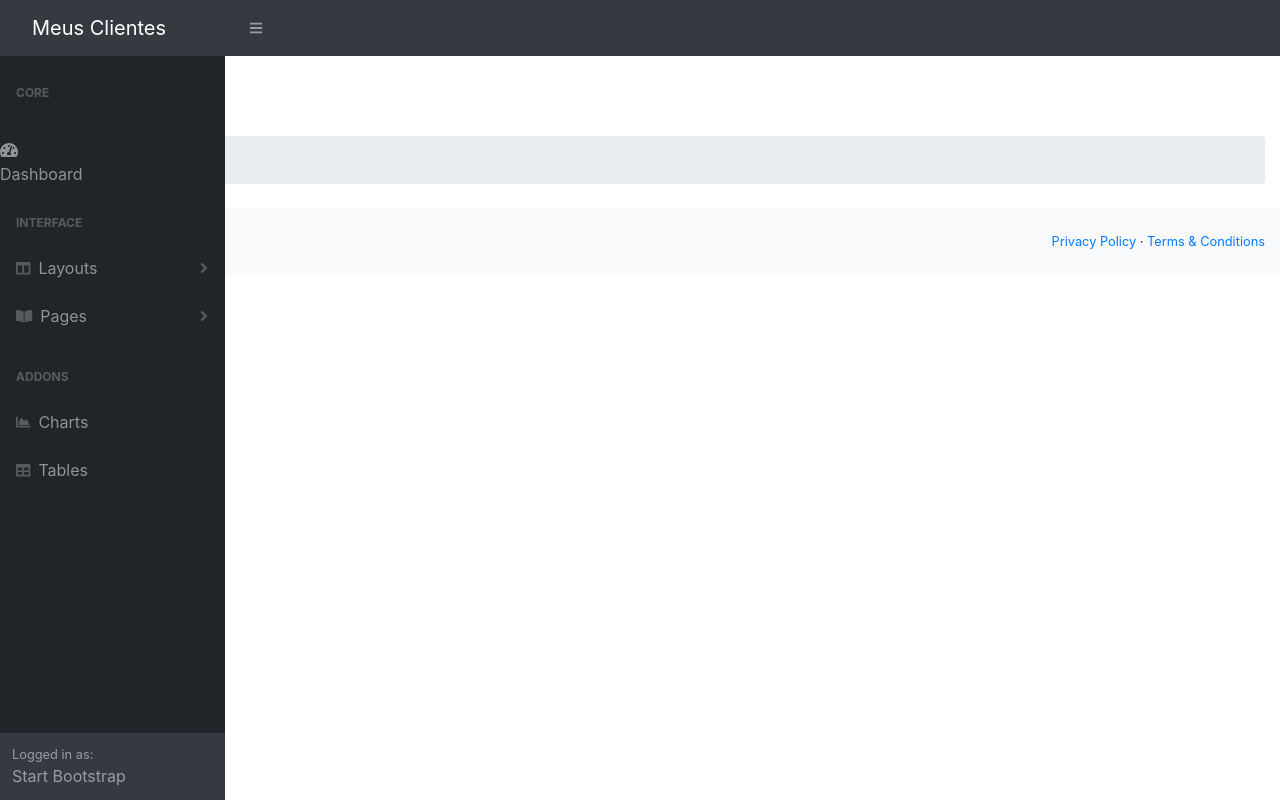
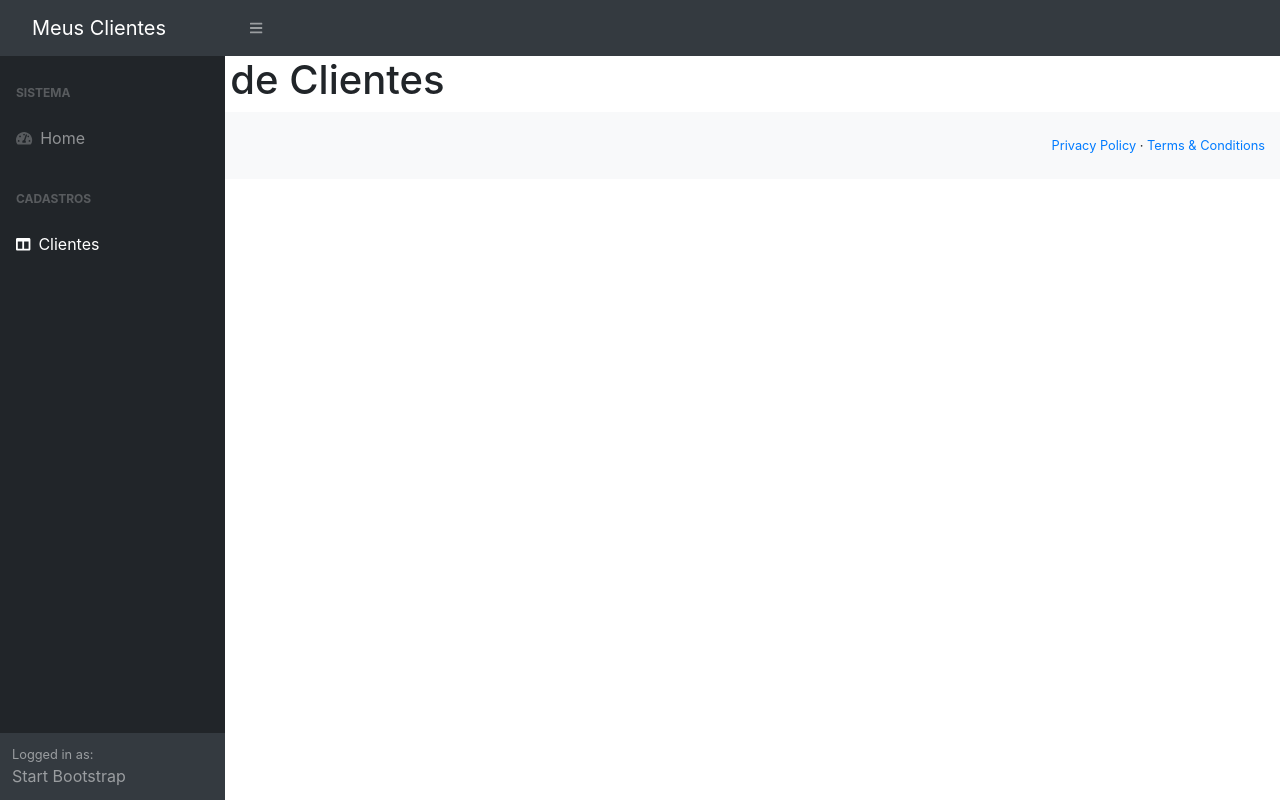
Before and after one commit to RodrigoFernandes79/Projeto-Vendas-Front-End, an Angular app: page /clientes-forms in a window 1280 px wide. Before the commit this address led to /. Built offline with nearby package versions, Linux system fonts and the light colour scheme.

Commit message:
Configurando navegação através das Rotas;

```diff
--- a/src/app/app-routing.module.ts
+++ b/src/app/app-routing.module.ts
@@ -1,7 +1,9 @@
 import { NgModule } from '@angular/core';
 import { Routes, RouterModule } from '@angular/router';
-
-const routes: Routes = [];
+import { HomeComponent } from './home/home.component';
+const routes: Routes = [
+  {path:'home', component: HomeComponent}
+];
 
 @NgModule({
   imports: [RouterModule.forRoot(routes)],
--- a/src/app/app.component.html
+++ b/src/app/app.component.html
@@ -4,7 +4,7 @@
     <div id="layoutSidenav_content">
         <main>
             <div class="container-fluid">
-                <app-home></app-home>
+                <router-outlet></router-outlet>
             </div>
             <footer class="py-4 bg-light mt-auto">
                 <div class="container-fluid">
--- a/src/app/app.module.ts
+++ b/src/app/app.module.ts
@@ -2,9 +2,11 @@ import { BrowserModule } from '@angular/platform-browser';
 import { NgModule } from '@angular/core';
 import { AppRoutingModule } from './app-routing.module';
 import { TemplateModule } from './template/template.module';
+import { ClientesModule } from './clientes/clientes.module';
 
 import { AppComponent } from './app.component';
 import { HomeComponent } from './home/home.component';
+
 
 
 
@@ -20,7 +22,8 @@ import { HomeComponent } from './home/home.component';
   imports: [
     BrowserModule,
     AppRoutingModule,
-    TemplateModule
+    TemplateModule,
+    ClientesModule
   ],
   providers: [],
   bootstrap: [AppComponent]
--- a/src/app/clientes/clientes-forms/clientes-forms.component.html
+++ b/src/app/clientes/clientes-forms/clientes-forms.component.html
@@ -1 +1 @@
-<p>clientes-forms works!</p>
+<h1>Formulário de Clientes</h1>
--- a/src/app/clientes/clientes-routing.module.ts
+++ b/src/app/clientes/clientes-routing.module.ts
@@ -1,7 +1,9 @@
 import { NgModule } from '@angular/core';
 import { Routes, RouterModule } from '@angular/router';
-
-const routes: Routes = [];
+import { ClientesFormsComponent } from './clientes-forms/clientes-forms.component';
+const routes: Routes = [
+  {path:'clientes-forms' , component: ClientesFormsComponent}
+];
 
 @NgModule({
   imports: [RouterModule.forChild(routes)],
--- a/src/app/clientes/clientes.module.ts
+++ b/src/app/clientes/clientes.module.ts
@@ -10,6 +10,7 @@ import { ClientesFormsComponent } from './clientes-forms/clientes-forms.componen
   imports: [
     CommonModule,
     ClientesRoutingModule
-  ]
+  ], exports: [ClientesFormsComponent]
 })
+
 export class ClientesModule { }
--- a/src/app/template/sidebar/sidebar.component.html
+++ b/src/app/template/sidebar/sidebar.component.html
@@ -2,47 +2,16 @@
     <nav class="sb-sidenav accordion sb-sidenav-dark" id="sidenavAccordion">
         <div class="sb-sidenav-menu">
             <div class="nav">
-                <div class="sb-sidenav-menu-heading">Core</div>
-                <a class="nav-link" href="index.html"></a>
-                <div class="sb-nav-link-icon"><i class="fas fa-tachometer-alt"></i></div>
-                <a> Dashboard</a>
-                <div class="sb-sidenav-menu-heading">Interface</div>
-                <a class="nav-link collapsed" href="#" data-toggle="collapse" data-target="#collapseLayouts" aria-expanded="false" aria-controls="collapseLayouts">
+                <div class="sb-sidenav-menu-heading">Sistema</div>
+                <a class="nav-link" routerLink='/home'>
+                    <div class="sb-nav-link-icon"><i class="fas fa-tachometer-alt"></i></div>
+                    Home</a>
+                <div class="sb-sidenav-menu-heading">Cadastros</div>
+                <a class="nav-link collapsed" routerLink='/clientes-forms' data-toggle="collapse" data-target="#collapseLayouts" aria-expanded="false" aria-controls="collapseLayouts">
                     <div class="sb-nav-link-icon"><i class="fas fa-columns"></i></div>
-                    Layouts
-                    <div class="sb-sidenav-collapse-arrow"><i class="fas fa-angle-down"></i></div>
+                    Clientes
+
                 </a>
-                <div class="collapse" id="collapseLayouts" aria-labelledby="headingOne" data-parent="#sidenavAccordion">
-                    <nav class="sb-sidenav-menu-nested nav"><a class="nav-link" href="layout-static.html">Static Navigation</a><a class="nav-link" href="layout-sidenav-light.html">Light Sidenav</a></nav>
-                </div>
-                <a class="nav-link collapsed" href="#" data-toggle="collapse" data-target="#collapsePages" aria-expanded="false" aria-controls="collapsePages">
-                    <div class="sb-nav-link-icon"><i class="fas fa-book-open"></i></div>
-                    Pages
-                    <div class="sb-sidenav-collapse-arrow"><i class="fas fa-angle-down"></i></div>
-                </a>
-                <div class="collapse" id="collapsePages" aria-labelledby="headingTwo" data-parent="#sidenavAccordion">
-                    <nav class="sb-sidenav-menu-nested nav accordion" id="sidenavAccordionPages">
-                        <a class="nav-link collapsed" href="#" data-toggle="collapse" data-target="#pagesCollapseAuth" aria-expanded="false" aria-controls="pagesCollapseAuth">Authentication
-                            <div class="sb-sidenav-collapse-arrow"><i class="fas fa-angle-down"></i></div
-                        ></a>
-                        <div class="collapse" id="pagesCollapseAuth" aria-labelledby="headingOne" data-parent="#sidenavAccordionPages">
-                            <nav class="sb-sidenav-menu-nested nav"><a class="nav-link" href="login.html">Login</a><a class="nav-link" href="register.html">Register</a><a class="nav-link" href="password.html">Forgot Password</a></nav>
-                        </div>
-                        <a class="nav-link collapsed" href="#" data-toggle="collapse" data-target="#pagesCollapseError" aria-expanded="false" aria-controls="pagesCollapseError">Error
-                            <div class="sb-sidenav-collapse-arrow"><i class="fas fa-angle-down"></i></div
-                        ></a>
-                        <div class="collapse" id="pagesCollapseError" aria-labelledby="headingOne" data-parent="#sidenavAccordionPages">
-                            <nav class="sb-sidenav-menu-nested nav"><a class="nav-link" href="401.html">401 Page</a><a class="nav-link" href="404.html">404 Page</a><a class="nav-link" href="500.html">500 Page</a></nav>
-                        </div>
-                    </nav>
-                </div>
-                <div class="sb-sidenav-menu-heading">Addons</div>
-                <a class="nav-link" href="charts.html">
-                    <div class="sb-nav-link-icon"><i class="fas fa-chart-area"></i></div>
-                    Charts</a>
-                <a class="nav-link" href="tables.html">
-                    <div class="sb-nav-link-icon"><i class="fas fa-table"></i></div>
-                    Tables</a>
             </div>
         </div>
         <div class="sb-sidenav-footer">
--- a/src/app/template/template.module.ts
+++ b/src/app/template/template.module.ts
@@ -2,6 +2,7 @@ import { NgModule } from '@angular/core';
 import { CommonModule } from '@angular/common';
 import { NavbarComponent } from './navbar/navbar.component';
 import { SidebarComponent } from './sidebar/sidebar.component';
+import { RouterModule } from '@angular/router';
 
 
 
@@ -11,7 +12,8 @@ import { SidebarComponent } from './sidebar/sidebar.component';
      SidebarComponent
     ],
   imports: [
-    CommonModule
+    CommonModule,
+    RouterModule
   ],
   exports:[
     NavbarComponent,
```
